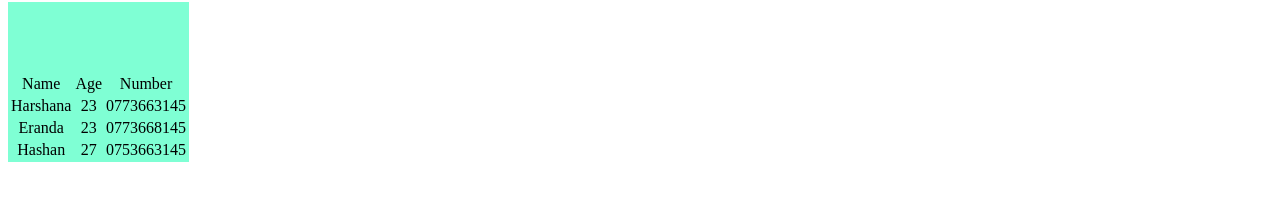
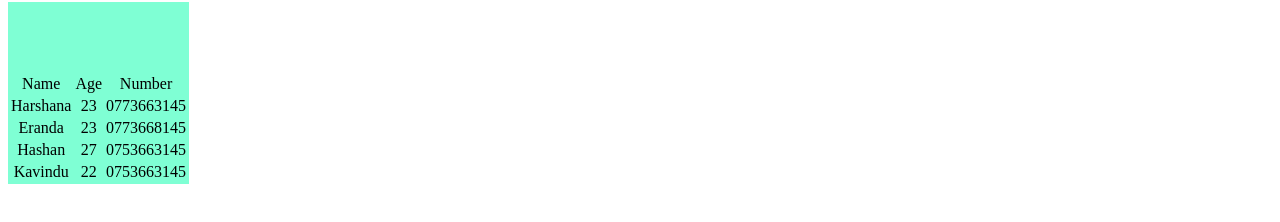
Before and after one commit to HarshanaEranda/project, a plain HTML site: page index3.html in a window 1280 px wide. Shown: the part 78-300 px from the top of the page. Drawn offline with Linux system fonts and the light colour scheme.

Commit message:
Add the new row

```diff
--- a/index3.html
+++ b/index3.html
@@ -6,6 +6,7 @@
       <meta name="viewport" content="width=device-width, initial-scale=1.0">
       <link rel="stylesheet" href="style.css">
       <title>This is the my favourite file</title>
+
 </head>
 <body>
       <h1>helloo</h1>
@@ -31,6 +32,11 @@
             <td>27</td>
             <td>0753663145</td>
       </tr>
+            <tr>
+            <td>Kavindu</td>
+            <td>22</td>
+            <td>0753663145</td>
+      </tr>
      </Table>
 </body>
 </html>
```
